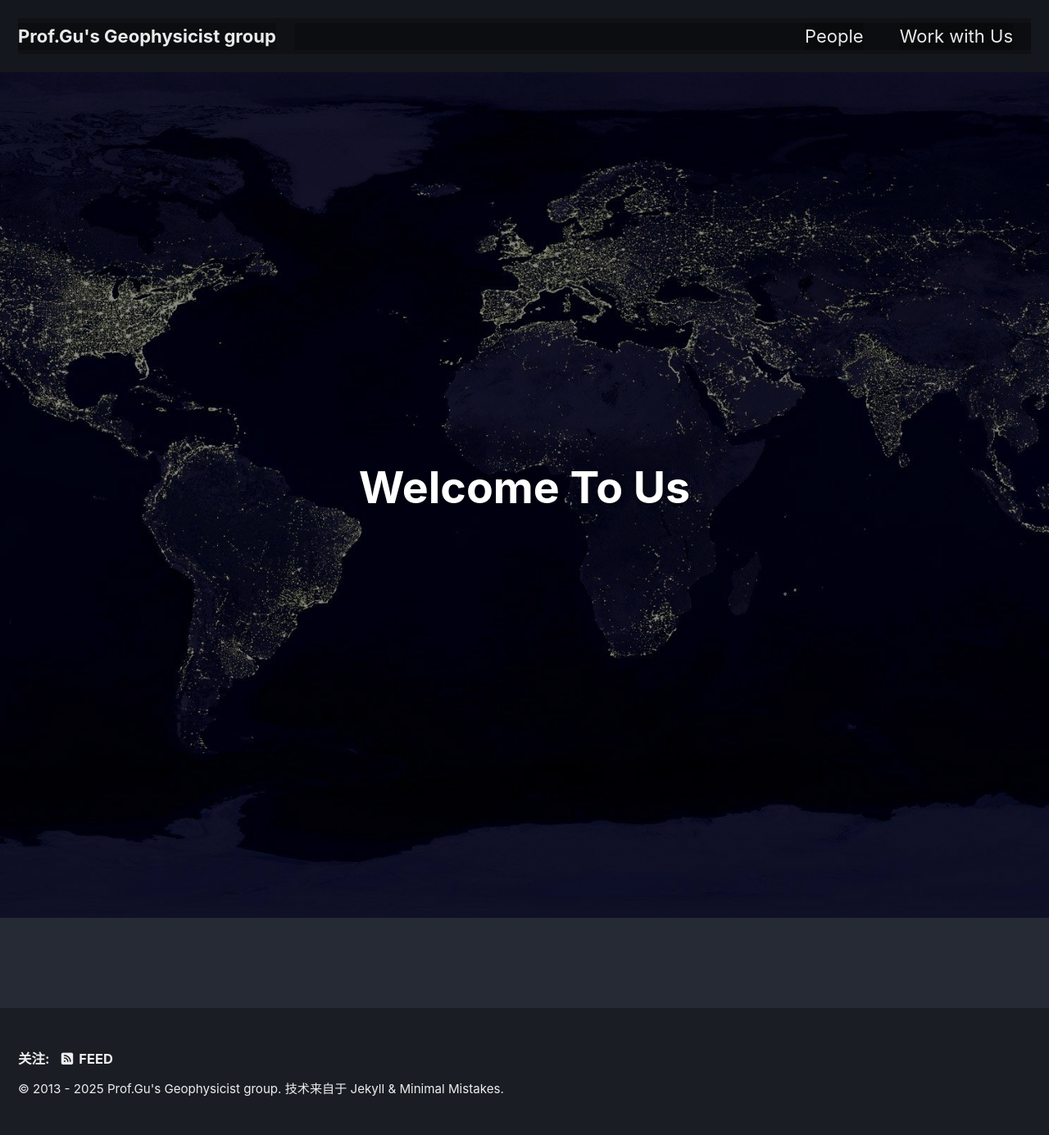
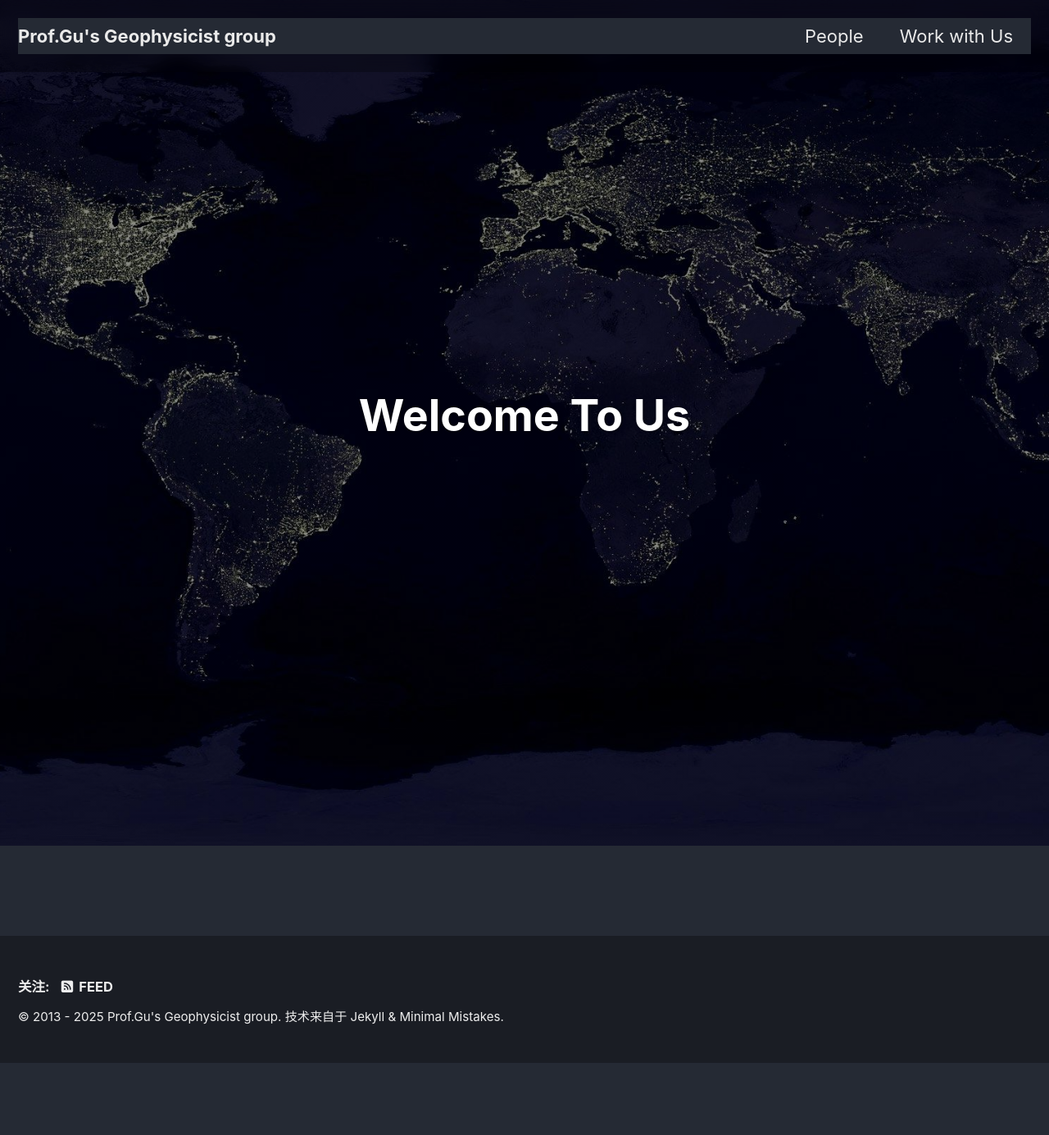
Before and after one commit to gubingluo/gubingluo.github.io, a Jekyll site: the page built from index.md, in a window 1280 px wide. Shown: the whole page at 82% size. Built offline with Jekyll 4.4.1, drawn with Linux system fonts in a browser that asks for light colours; cached includes are drawn as plain includes; after the commit the page ends 1297 px from its top, so only the background shows below that.

Commit message:
Update _custom.scss

```diff
--- a/_sass/minimal-mistakes/_custom.scss
+++ b/_sass/minimal-mistakes/_custom.scss
@@ -12,17 +12,6 @@
   padding: 0 1rem;
 }
 
-
-/* ===== 半透明导航栏 ===== */
-.masthead {
-  background: rgba(0, 0, 0, 0.35) !important;
-  backdrop-filter: blur(6px);
-  border-bottom: none;
-}
-
-.masthead__inner-wrap {
-  max-width: 100%;
-}
 
 /* ===== 全屏背景 ===== */
 .page__hero--overlay {
@@ -48,23 +37,32 @@
 .page__hero--overlay .page__lead {
   margin: 0;
 }
-.masthead,
-.masthead__inner-wrap,
-.greedy-nav,
-.greedy-nav a,
-.greedy-nav .visible-links,
-.greedy-nav .hidden-links {
-  background: rgba(0, 0, 0, 0.25) !important;
-}
-
-.masthead {
-  backdrop-filter: blur(8px);
-  -webkit-backdrop-filter: blur(8px);
-  border-bottom: none !important;
+.page__hero--overlay .wrapper {
+  background: transparent !important;
   box-shadow: none !important;
 }
 
-/* 下拉菜单背景也半透明（如果你有更多菜单项） */
-.greedy-nav .hidden-links {
-  background: rgba(0, 0, 0, 0.6) !important;
+/* 有些版本会给 hero 内容一个半透明底，直接清掉 */
+.page__hero--overlay .page__hero-caption,
+.page__hero--overlay .page__hero-body,
+.page__hero--overlay .page__inner-wrap {
+  background: transparent !important;
 }
+
+/* ===== 导航真正半透明 + 浮在图上 ===== */
+.masthead {
+  background: rgba(0, 0, 0, 0.25) !important;
+  backdrop-filter: blur(10px);
+  -webkit-backdrop-filter: blur(10px);
+  border-bottom: none !important;
+  box-shadow: none !important;
+  position: absolute;
+  top: 0;
+  left: 0;
+  right: 0;
+  width: 100%;
+}
+
+body {
+  padding-top: 0 !important; /* 防止 masthead 占位挤出一条“暗带” */
+}
```
